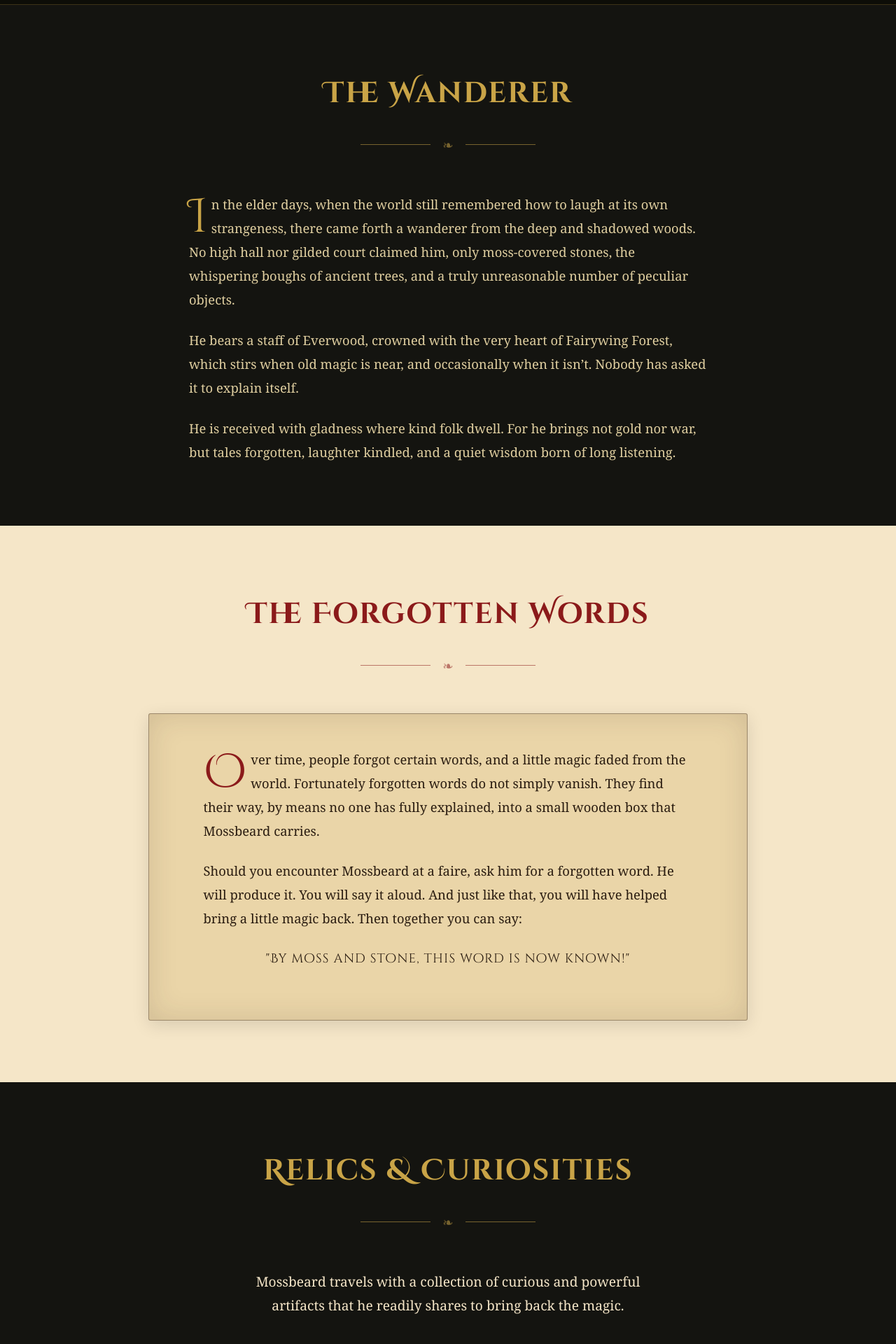
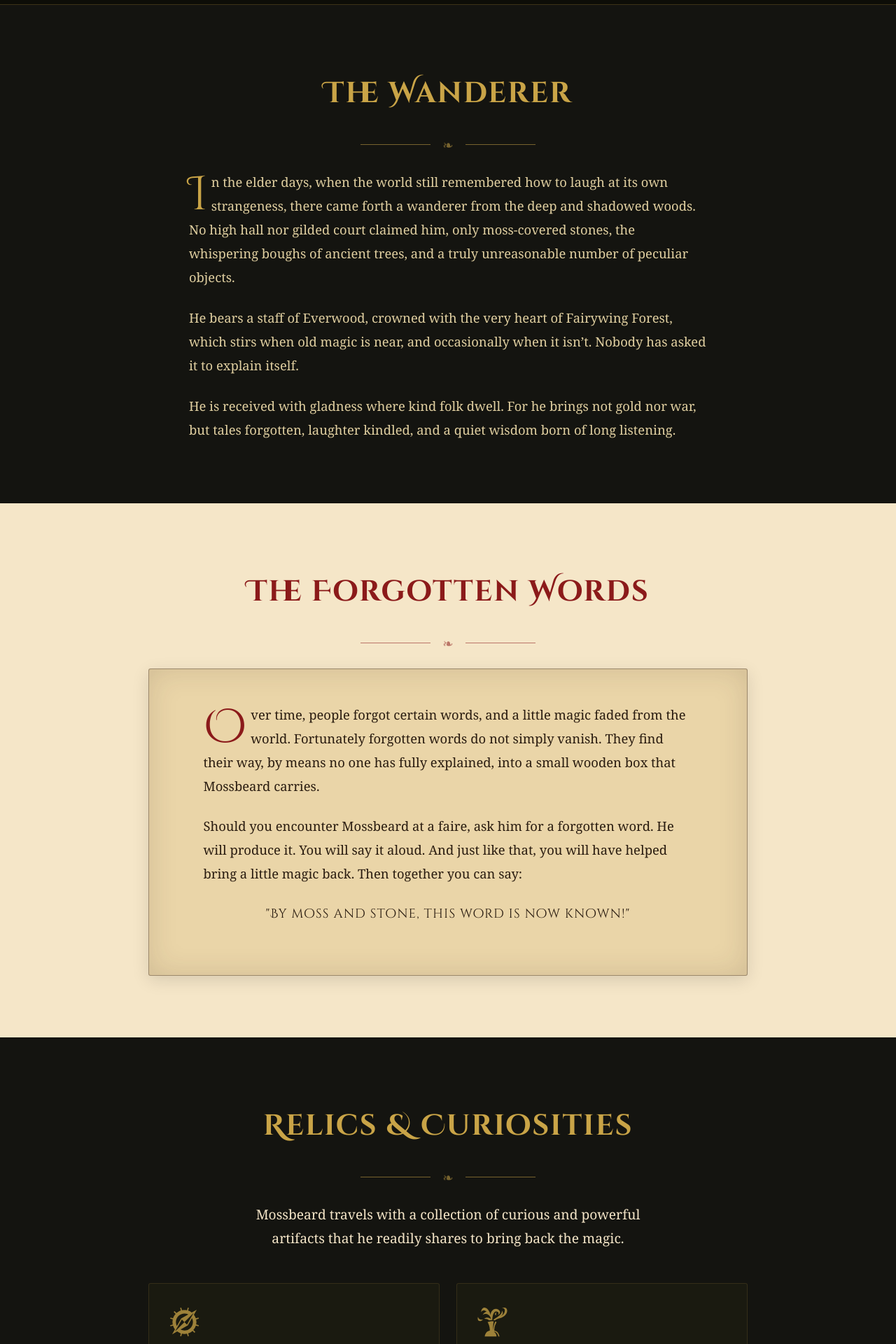
Before and after one commit to jayhaase/mossbeard, a Jekyll site: the page built from index.html, in a window 1280 px wide. Shown: the part 948-2868 px from the top of the page at 70% size. Built offline with Jekyll 4.4.1, drawn with Linux system fonts in a browser that asks for light colours; some web fonts are replaced.

Commit message:
Spacing and font

```diff
--- a/css/style.css
+++ b/css/style.css
@@ -315,7 +315,7 @@ h3 {
   gap: 1.1rem;
   color: var(--gold);
   font-size: 1.15rem;
-  margin: 1.1rem 0 3.2rem;
+  margin: 1.1rem 0 1.2rem;
   opacity: 0.55;
 }
 
@@ -339,6 +339,11 @@ h3 {
   color: var(--parchment);
   max-width: 58ch;
   margin: 0 auto 3rem;
+}
+
+.section-parchment .section-intro {
+  color: var(--text-on-light);
+  margin-bottom: 1.5rem;
 }
 
 
@@ -783,9 +788,8 @@ h3 {
    ============================================= */
 
 .section-connect .container p {
-  font-size: 1.1rem;
-  font-style: italic;
-  color: var(--parchment-mid);
+  font-size: 1.2rem;
+  color: var(--parchment);
   max-width: 560px;
   margin: 0 auto 2.75rem;
   line-height: 1.8;
```
